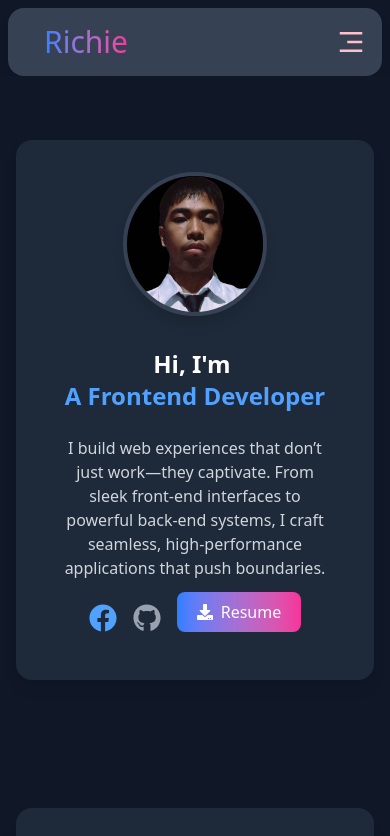
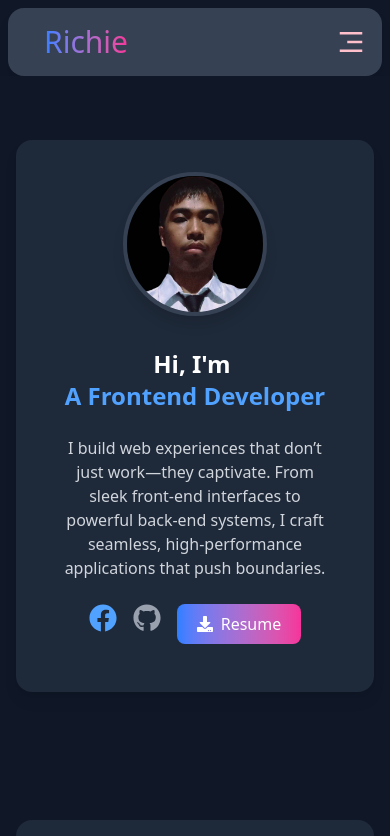
Before and after one commit to Richie-00/PortfolioResume, a React (Vite) app: page / in a window 390 px wide. Shown: the top 836 px of the page. Built offline with nearby package versions, Linux system fonts and the light colour scheme.

Commit message:
finally at last

```diff
--- a/src/components/Header.tsx
+++ b/src/components/Header.tsx
@@ -91,7 +91,7 @@ function Header() {
               <a href="https://github.com/Richie-00" target="_blank" rel="noopener noreferrer" className="text-gray-400 hover:text-gray-300 transition-colors duration-300">
                 <FaGithub size={28} />
               </a>
-              <a href="/Pink-Simple-Modern-Photo-Nursing-Resume_20250317_165853_0000(3).pdf" download className=" -mt-3 relative inline-flex items-center justify-center px-5 py-2 text-base sm:text-lg font-medium text-white rounded-lg bg-gradient-to-r from-blue-500 to-pink-500 hover:scale-105 transition-transform duration-300">
+              <a href="/Pink-Simple-Modern-Photo-Nursing-Resume_20250317_165853_0000(3).pdf" download className=" lg:-mt-3 relative inline-flex items-center justify-center px-5 py-2 text-base sm:text-lg font-medium text-white rounded-lg bg-gradient-to-r from-blue-500 to-pink-500 hover:scale-105 transition-transform duration-300">
                 <FaDownload className="mr-2" />
                 Resume
               </a>
```
